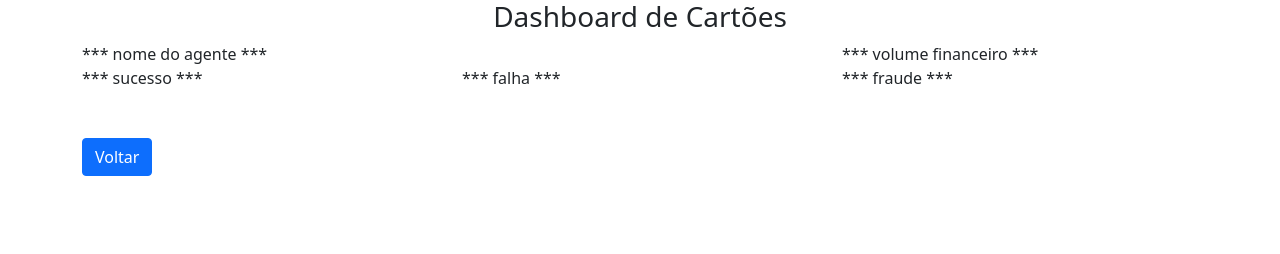
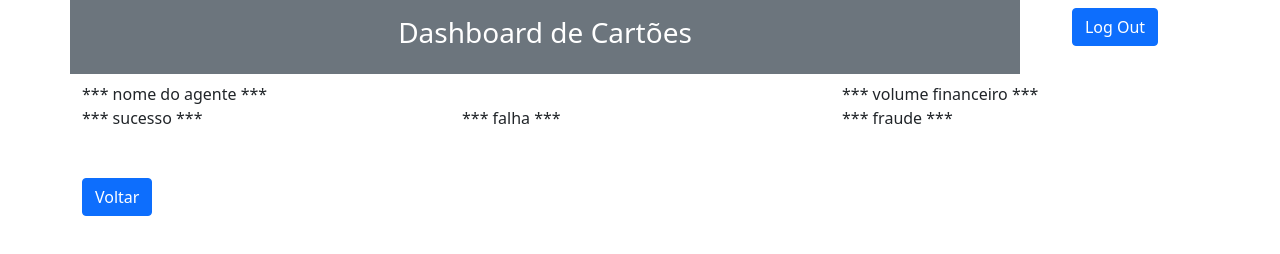
Before and after one commit to brunoagueda/workspace_web, a plain HTML site: page dashcard-front/dashboard.html in a window 1280 px wide. Drawn offline with nearby package versions, Linux system fonts and the light colour scheme; no server answers; sample sign-in values are in the browser's storage.

```diff
--- a/dashcard-front/dashboard.html
+++ b/dashcard-front/dashboard.html
@@ -11,13 +11,16 @@
 <body onload="geraRelatorio()">
     <div class="container">
         <div class="row">
-            <div class="col-12 text-center">
+            <div class="col-10 p-3 mb-2 bg-secondary text-center text-white">
                 <h3>Dashboard de Cartões</h3>
+            </div>
+            <div class="col-2 text-center">
+                <button type="button" class="btn btn-primary mt-2" onclick="logOut()">Log Out</button>
             </div>
         </div>
 
         <div class="row">
-            <div class="col-8" id="nomeAgente">
+            <div class="col-8 " id="nomeAgente">
                 *** nome do agente ***
             </div>
             <div class="col-4" id="volumeAgente">
--- a/dashcard-front/dashboard.js
+++ b/dashcard-front/dashboard.js
@@ -29,5 +29,6 @@ function voltaPagina(){
 }
 
 function logOut(){
-    window.location.href = "../dashcard-front/agentes.html";
+    localStorage.clear();
+    window.location.href = "../dashcard-front/index.html";
 }
```
Also changed, not shown: dashcard-front/index.html (+15 -1 lines), dashcard-front/index.js (+9 -0 lines).
